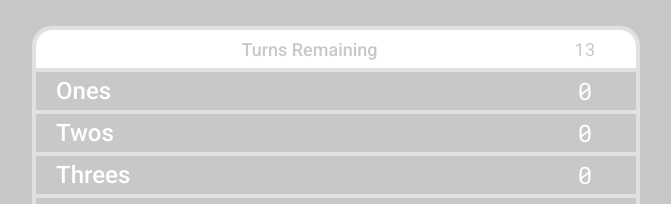
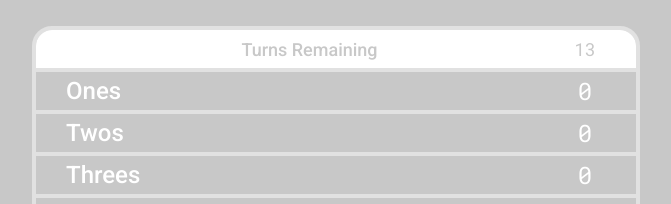
Before and after one commit to chriskstaton/SIXXES, a React (Vite) app: page / in a window 1280 px wide. Shown: the part 748-952 px from the top of the page, without its empty margins (304-975 px from the left). Built offline with nearby package versions, Linux system fonts and the light colour scheme.

Commit message:
[build] left side padding headers increase

```diff
--- a/src/Scoreboard.scss
+++ b/src/Scoreboard.scss
@@ -27,7 +27,7 @@ $scoreboard-border-color: rgb(225, 225, 225);
 
 		th {
 			text-align: left;
-			padding-left: 20px;
+			padding-left: 30px;
 		}
 
 		td {
```
Also changed, not shown: 4 other files (tests, documents, lock files or other folders).
